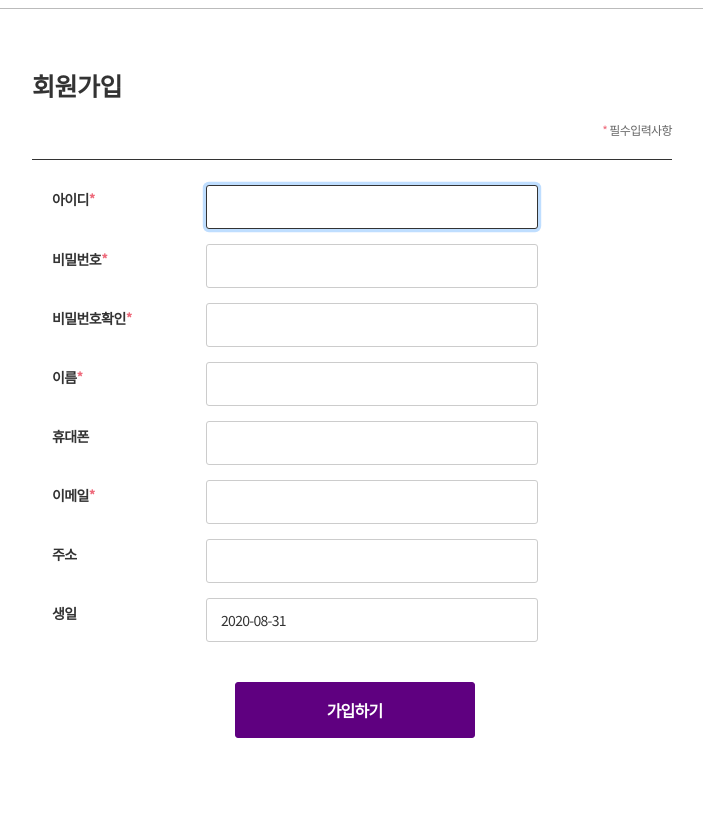
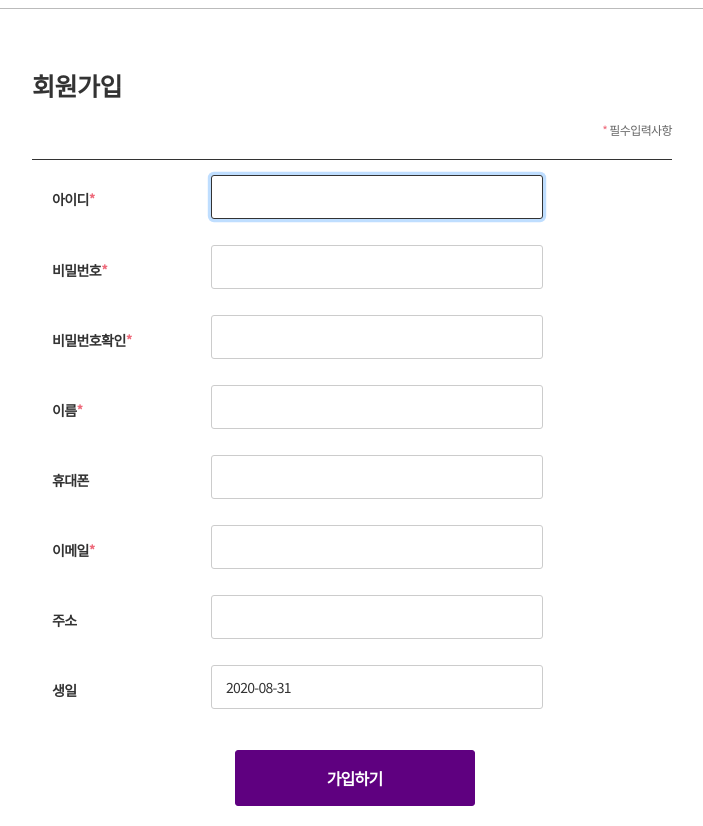
Before and after one commit to ResinCRT/Web_shopping_IoT, a Django app: page /accounts/register/ in a window 1280 px wide. Shown: the part 211-1037 px from the top of the page, without its empty margins (288-991 px from the left). Before the commit the page ends 949 px from the top, so only its background shows below. Run offline with Django 3.2, Linux system fonts and the light colour scheme; some libraries are stand-ins or nearby versions.

Commit message:
css bootstrap4 최적화3

```diff
--- a/register/templates/registration/password_change_form.html
+++ b/register/templates/registration/password_change_form.html
@@ -23,7 +23,7 @@ alert('비밀번호를 잘못 입력하였습니다.');
                 <th>이전 비밀번호<span class="ico">*<span class="screen_out">필수항목</span></span></th>
                 <td>
                     <div class="form-group row">
-                        <label class="col-form-label col-sm-3 ml-3 font-weight-bold"></label>
+<!--                        <label class="col-form-label col-sm-3 ml-3 font-weight-bold"></label>-->
                         <div class="col-sm-5 user-fill">
                             {{ form.old_password|add_class:"form-control"|attr:"autofocus" }}
                         </div>
@@ -34,7 +34,7 @@ alert('비밀번호를 잘못 입력하였습니다.');
                 <th>새 비밀번호<span class="ico">*<span class="screen_out">필수항목</span></span></th>
                 <td>
                     <div class="form-group row">
-                        <label class="col-form-label col-sm-3 ml-3 font-weight-bold"></label>
+<!--                        <label class="col-form-label col-sm-3 ml-3 font-weight-bold"></label>-->
                         <div class="col-sm-5 user-fill">
                             {{ form.new_password1|add_class:"form-control"|attr:"autofocus" }}
                         </div>
@@ -45,7 +45,7 @@ alert('비밀번호를 잘못 입력하였습니다.');
                 <th>비밀번호 확인<span class="ico">*<span class="screen_out">필수항목</span></span></th>
                 <td>
                     <div class="form-group row">
-                        <label class="col-form-label col-sm-3 ml-3 font-weight-bold"></label>
+<!--                        <label class="col-form-label col-sm-3 ml-3 font-weight-bold"></label>-->
                         <div class="col-sm-5 user-fill">
                             {{ form.new_password2|add_class:"form-control"|attr:"autofocus" }}
                         </div>
--- a/register/templates/registration/register.html
+++ b/register/templates/registration/register.html
@@ -25,7 +25,7 @@
                 <th>아이디<span class="ico">*<span class="screen_out">필수항목</span></span></th>
                 <td>
                     <div class="form-group row">
-                        <label class="col-form-label col-sm-3 ml-3 font-weight-bold"></label>
+<!--                        <label class="col-form-label col-sm-3 ml-3 font-weight-bold"></label>-->
                         <div class="col-sm-5">
                             {{ form.username|add_class:"form-control"|attr:"autofocus" }}
 
@@ -43,7 +43,7 @@
                 <th>비밀번호<span class="ico">*<span class="screen_out">필수항목</span></span></th>
                 <td>
                     <div class="form-group row">
-                        <label class="col-form-label col-sm-3 ml-3 font-weight-bold"></label>
+<!--                        <label class="col-form-label col-sm-3 ml-3 font-weight-bold"></label>-->
                         <div class="col-sm-5">
                             {{ form.password1|add_class:"form-control" }}
 
@@ -68,7 +68,7 @@
                     <!--                       name="password2" option="regPass" placeholder="비밀번호를 한번 더 입력해주세요" required=""-->
                     <!--                       type="password">-->
                     <div class="form-group row">
-                        <label class="col-form-label col-sm-3 ml-3 font-weight-bold"></label>
+<!--                        <label class="col-form-label col-sm-3 ml-3 font-weight-bold"></label>-->
                         <div class="col-sm-5">
                             {{ form.password2|add_class:"form-control" }}
 
@@ -85,7 +85,7 @@
                     <!--                <input fld_esssential="" label="이름" name="name" placeholder="이름을 입력해주세요" required=""-->
                     <!--                       type="text" value="">-->
                     <div class="form-group row">
-                        <label class="col-form-label col-sm-3 ml-3 font-weight-bold"></label>
+<!--                        <label class="col-form-label col-sm-3 ml-3 font-weight-bold"></label>-->
                         <div class="col-sm-5">
                             {{ form.real_name|add_class:"form-control"}}
                         </div>
@@ -96,7 +96,7 @@
                 <th>휴대폰</th>
                 <td>
                     <div class="form-group row">
-                        <label class="col-form-label col-sm-3 ml-3 font-weight-bold"></label>
+<!--                        <label class="col-form-label col-sm-3 ml-3 font-weight-bold"></label>-->
                         <div class="col-sm-5" >
                             {{ form.phone|add_class:"form-control" }}
 
@@ -115,7 +115,7 @@
                 <th>이메일<span class="ico">*<span class="screen_out">필수항목</span></span></th>
                 <td>
                     <div class="form-group row">
-                        <label class="col-form-label col-sm-3 ml-3 font-weight-bold"></label>
+<!--                        <label class="col-form-label col-sm-3 ml-3 font-weight-bold"></label>-->
                         <div class="col-sm-5"  >
                             {{ form.email|add_class:"form-control"}}
 
@@ -135,7 +135,7 @@
                 <th>주소</th>
                 <td>
                     <div class="form-group row">
-                        <label class="col-form-label col-sm-3 ml-3 font-weight-bold"></label>
+<!--                        <label class="col-form-label col-sm-3 ml-3 font-weight-bold"></label>-->
                         <div class="col-sm-5"  >
                             {{ form.addr|add_class:"form-control"}}
                         </div>
@@ -146,7 +146,7 @@
                 <th>생일</th>
                 <td>
                     <div class="form-group row">
-                        <label class="col-form-label col-sm-3 ml-3 font-weight-bold"></label>
+<!--                        <label class="col-form-label col-sm-3 ml-3 font-weight-bold"></label>-->
                         <div class="col-sm-5"  >
                             {{ form.birthdate|add_class:"form-control"}}
                         </div>
--- a/static_data/static/style.css
+++ b/static_data/static/style.css
@@ -18,9 +18,7 @@ a:hover {
     color:inherit;
     text-decoration:none;
 }
-.form-group {
-    margin-bottom : 0
-}
+
 .row {
     display:block;
     margin-left:0;
@@ -855,7 +853,7 @@ only screen and (min-resolution: 1.5dppx) {
 }
 
 .member_join .tbl_comm .fst td {
-    padding-top: 10px
+    padding-top: 15px
 }
 
 .member_join th {
@@ -874,7 +872,7 @@ only screen and (min-resolution: 1.5dppx) {
 }
 
 .member_join td {
-    padding:0;
+    padding:5px;
     border-top: 0;
     font-size: 14px;
     vertical-align: top;
@@ -922,7 +920,8 @@ only screen and (min-resolution: 1.5dppx) {
 
 
 .member_join .form_footer {
-    padding-top: 40px;
+    padding-top: 20px;
+    padding-bottom: 20px;
     text-align: center
 }
 
--- a/templates/base.html
+++ b/templates/base.html
@@ -133,14 +133,16 @@
 
                         <div class="cart_count">
                             <div class="inner_cartcount"><a href=""
-                                                            class="btn_cart"><img
-                                    src="https://res.kurly.com/pc/ico/1908/ico_cart_x2_v2.png" alt="장바구니">
+                                                            class="btn_cart">
+<!--                                <img src="https://res.kurly.com/pc/ico/1908/ico_cart_x2_v2.png" alt="장바구니">-->
+                                <i class="fas fa-shopping-cart" style="font-size:25px;"alt="장바구니"></i>
                                 <span id="cart_item_count" class="num realtime_cartcount"
                                       style="display: none;"></span></a></div>
                             <div id="addMsgCart" class="msg_cart"><span class="point"></span>
-                                <div class="inner_msgcart"><img
-                                        src="https://res.kurly.com/images/common/bg_1_1.gif" alt=""
-                                        class="thumb">
+                                <div class="inner_msgcart">
+<!--                                    <img src="https://res.kurly.com/images/common/bg_1_1.gif" alt=""-->
+<!--                                        class="thumb">-->
+                                    <i class="fas fa-shopping-cart"></i>
                                     <p class="desc"><span class="tit"></span> <span class="txt">장바구니에
                                                 담겼습니다.</span></p>
                                 </div>
```
